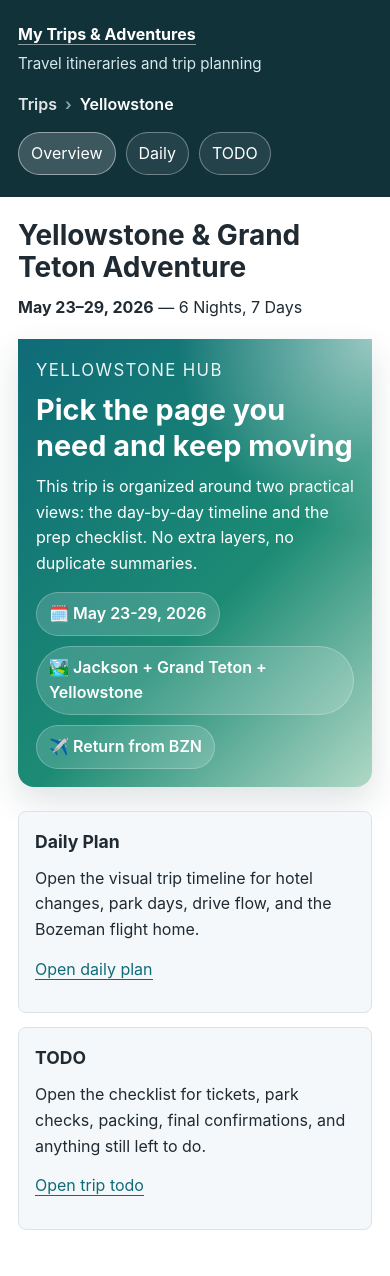
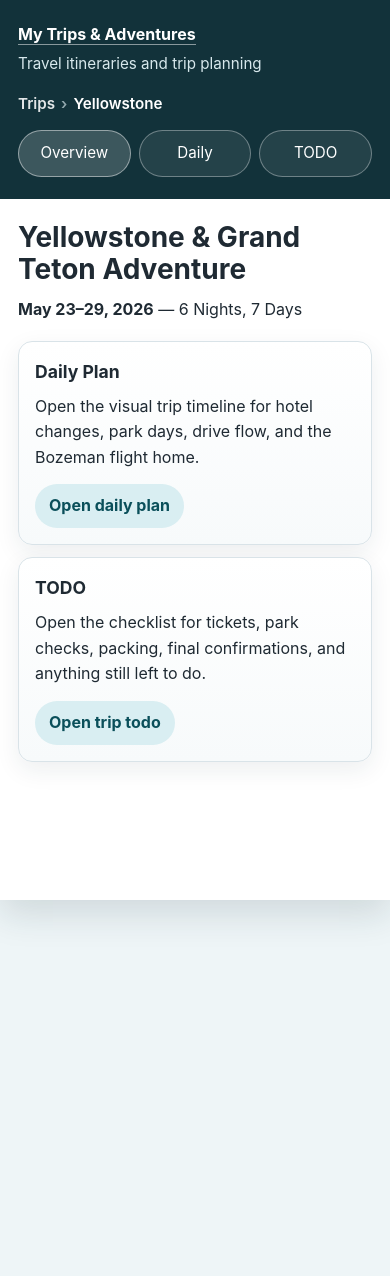
Before and after one commit to madathil22/homework, a Jekyll site: the page built from Trips/Yellowstone/index.md, in a window 390 px wide. Built offline with Jekyll 4.4.1, drawn with Linux system fonts in a browser that asks for light colours.

Commit message:
Refine Yellowstone overview and mobile card layout

```diff
--- a/Trips/Yellowstone/index.md
+++ b/Trips/Yellowstone/index.md
@@ -6,17 +6,6 @@ title: Yellowstone & Grand Teton Adventure
 # Yellowstone & Grand Teton Adventure
 
 **May 23–29, 2026** — 6 Nights, 7 Days
-
-<div class="hero-panel">
-  <div class="hero-title">Yellowstone Hub</div>
-  <h2>Pick the page you need and keep moving</h2>
-  <p>This trip is organized around two practical views: the day-by-day timeline and the prep checklist. No extra layers, no duplicate summaries.</p>
-  <div class="hero-meta">
-    <span class="hero-pill">🗓️ May 23-29, 2026</span>
-    <span class="hero-pill">🏞️ Jackson + Grand Teton + Yellowstone</span>
-    <span class="hero-pill">✈️ Return from BZN</span>
-  </div>
-</div>
 
 <div class="quick-grid">
   <div class="quick-card">
--- a/_layouts/default.html
+++ b/_layouts/default.html
@@ -252,13 +252,37 @@
 
         .quick-card {
             border: 1px solid var(--line);
-            border-radius: 8px;
-            padding: 16px;
-            background: var(--surface-muted);
+            border-radius: 16px;
+            padding: 18px;
+            background: linear-gradient(180deg, #ffffff, #f7fafb);
+            box-shadow: 0 8px 24px rgba(22, 48, 58, 0.08);
         }
 
         .quick-card h3 {
             margin-top: 0;
+            margin-bottom: 8px;
+        }
+
+        .quick-card p:last-child {
+            margin-bottom: 0;
+        }
+
+        .quick-card a {
+            display: inline-flex;
+            align-items: center;
+            justify-content: center;
+            min-height: 42px;
+            padding: 9px 14px;
+            border-radius: 999px;
+            border: none;
+            background: var(--accent-soft);
+            color: var(--accent-dark);
+            font-weight: 700;
+        }
+
+        .quick-card a:hover {
+            color: var(--accent-dark);
+            background: #cbe8ee;
         }
 
         .badge {
@@ -448,6 +472,10 @@
                 padding: 22px 18px;
             }
 
+            main {
+                padding-bottom: 28px;
+            }
+
             h1 {
                 font-size: 1.75rem;
             }
@@ -461,6 +489,36 @@
                 justify-content: center;
             }
 
+            .crumb-nav {
+                gap: 6px;
+                font-size: 0.95rem;
+            }
+
+            .section-nav {
+                display: grid;
+                grid-template-columns: repeat(3, minmax(0, 1fr));
+                gap: 8px;
+            }
+
+            .section-nav a {
+                justify-content: center;
+                padding: 10px 8px;
+                min-height: 42px;
+                font-size: 0.95rem;
+            }
+
+            .quick-grid,
+            .anchor-grid {
+                grid-template-columns: 1fr;
+                gap: 12px;
+            }
+
+            .quick-card,
+            .anchor-card {
+                padding: 16px;
+                border-radius: 14px;
+            }
+
             .hero-panel {
                 padding: 18px;
                 border-radius: 0 0 16px 16px;
@@ -468,11 +526,34 @@
 
             .day-card {
                 padding: 18px;
+                margin: 18px 0;
             }
 
             .timeline-table th:first-child,
             .timeline-table td:first-child {
                 width: 120px;
+            }
+
+            .timeline-table th,
+            .timeline-table td {
+                padding: 9px 10px;
+                font-size: 0.94rem;
+            }
+
+            .chip-row {
+                gap: 7px;
+            }
+
+            .chip {
+                width: 100%;
+                justify-content: flex-start;
+            }
+
+            .icon-thumb {
+                width: 34px;
+                height: 34px;
+                border-radius: 10px;
+                font-size: 1rem;
             }
         }
     </style>
```
